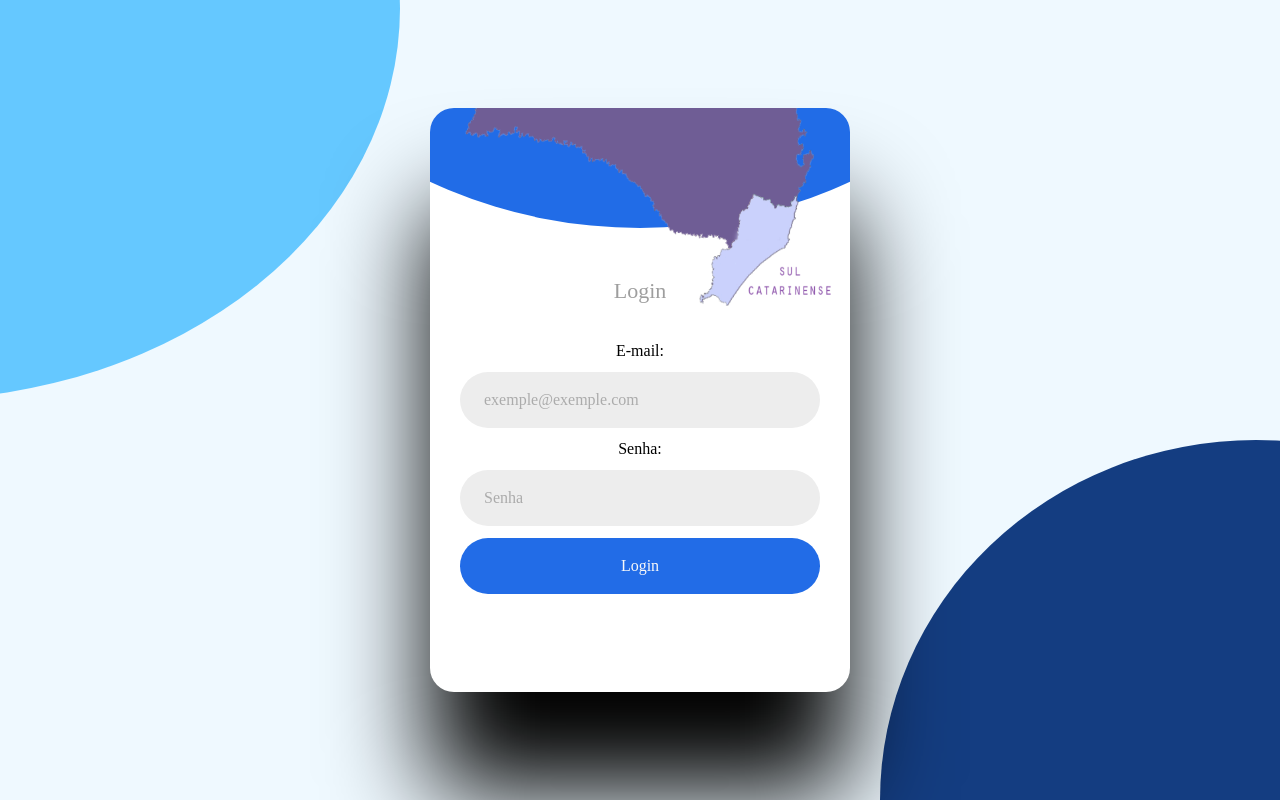
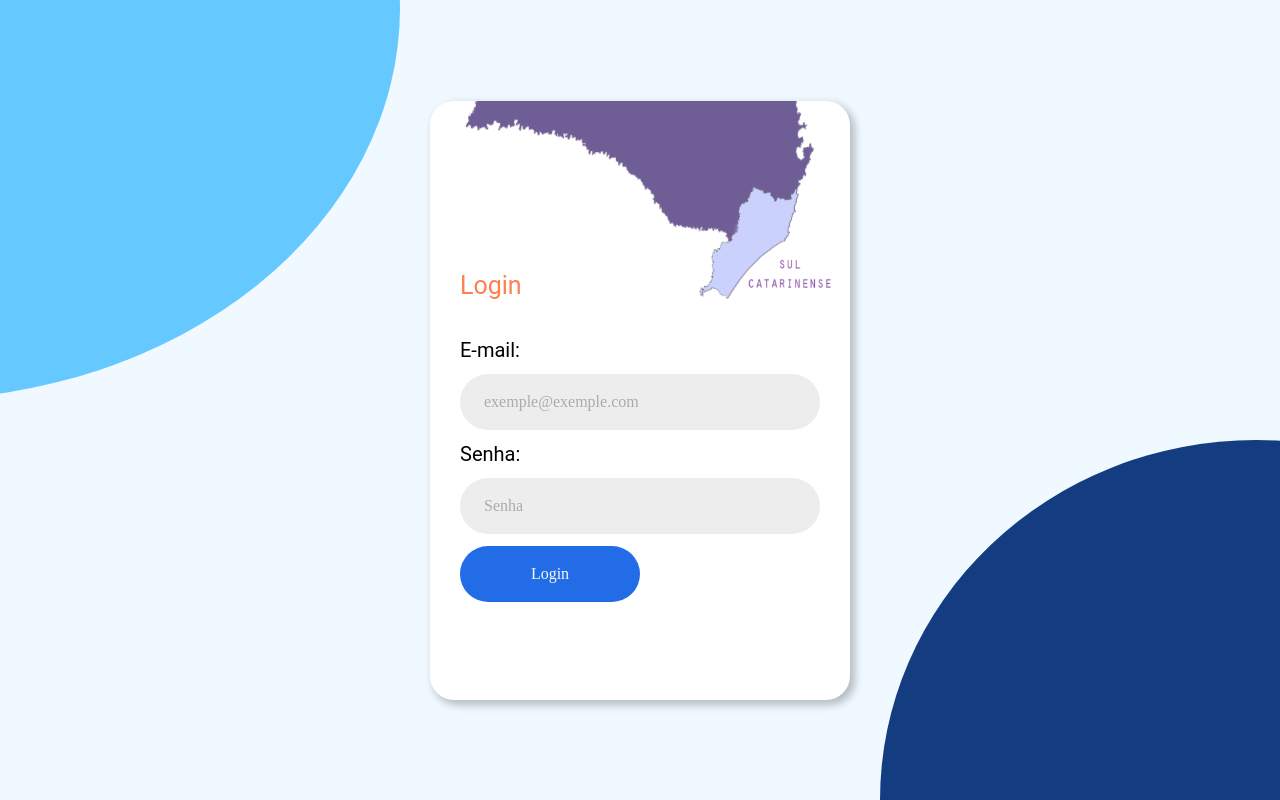
Before and after one commit to BiancaDSantos/Frontend-Mapeamento, a plain HTML site: page main/index.html in a window 1280 px wide. Drawn offline with nearby package versions, Linux system fonts and the light colour scheme.

Commit message:
Alterações no front, interface e permissão de exibição na tela inicial e admin.

```diff
--- a/src/css/index.css
+++ b/src/css/index.css
@@ -10,16 +10,19 @@ body {
   }
 
   .card {
+    font-size: 20px;
+    text-align-last: justify;
     overflow: hidden;
     position: relative;
     z-index: 3;
-    width: 94%;
-    margin: 20px;
+    /* width: 94%; */
+    /* margin: 20px; */
+    font-family: "Roboto", sans-serif;
     padding: 170px 30px 54px;
     border-radius: 24px;
     background: #ffffff;
     text-align: center;
-    box-shadow: 0 100px 100px;
+    box-shadow: 4px 4px 8px 1px #0000003f;
   }
 
   @media (min-width: 500px) {
@@ -31,18 +34,6 @@ body {
       margin: 0;
       width: 360px;
     }
-  }
-
-  .card::before {
-    content: "";
-    position: absolute;
-    top: -880px;
-    left: 50%;
-    transform: translateX(-50%);
-    width: 1000px;
-    height: 1000px;
-    border-radius: 50%;
-    background: #216ce7;
   }
 
   .background {
@@ -74,10 +65,11 @@ body {
   height: 306px;
 }
  .card > h2{
-  font-size: 22px;
+  font-size: 25px;
+  color: coral;
+  font-family: "Roboto", sans-serif;
   font-weight: 400;
   margin: 0 0 38px;
-  color: rgb(0 0 0 / 38%);
  }
  .form{
   margin: 0 0 44px;
@@ -103,6 +95,7 @@ body {
       rgb(0 0 0 / 28%);
  }
  .form > button{
+  width: 50%;
   border: 0;
   color: #f9f9f9;
   background: #226ce7;
--- a/src/js/carregar.js
+++ b/src/js/carregar.js
@@ -11,10 +11,7 @@ $(document).ready(function() {
                     linha.append($("<td/>").html(agente.tipo));
                     linha.append($("<td style=\"white-space: pre-line\"/>")
                         .html(`Telefone: ${agente.telefone}\n Email: ${agente.email}`));
-                    // linha.append($("<td/>").html(agente.telefone));
-                    // linha.append($("<td/>").html(agente.email));
-                    linha.append($("<td style=\"white-space: pre-line\"/>").html(`Cidade: ${agente.cidade?.nome ?? ""} \nLogradouro: ${agente.logradouro} \nNumero: ${agente.numero} \nCep: ${agente.cep} \nBairro: ${agente.bairro} \nComplemento: ${agente.complemento}`));
-                    linha.append($("<td>").html("<i class='fa-solid fa-xmark' style='color: #fd0d0d;'></i><i class='fa-solid fa-pen-to-square' style='color: #3dff6e; margin-left: 10px;'></i>"));
+                    linha.append($("<td style=\"white-space: pre-line\"/>").html(`Cidade: ${agente.cidade?.nome ?? ""} \nLogradouro: ${agente.logradouro} \nNumero: ${agente.numero} \nCep: ${agente.cep} \nBairro: ${agente.bairro} \nComplemento: ${agente.complemento?? "Nada consta."}`));
                     linha.attr('data-id', agente.id);
                     $(tabelaAgentes).append(linha);
                 }
```
Also changed, not shown: index.html (+2 -2 lines), src/js/carregarAdmin.js (+4 -5 lines).
